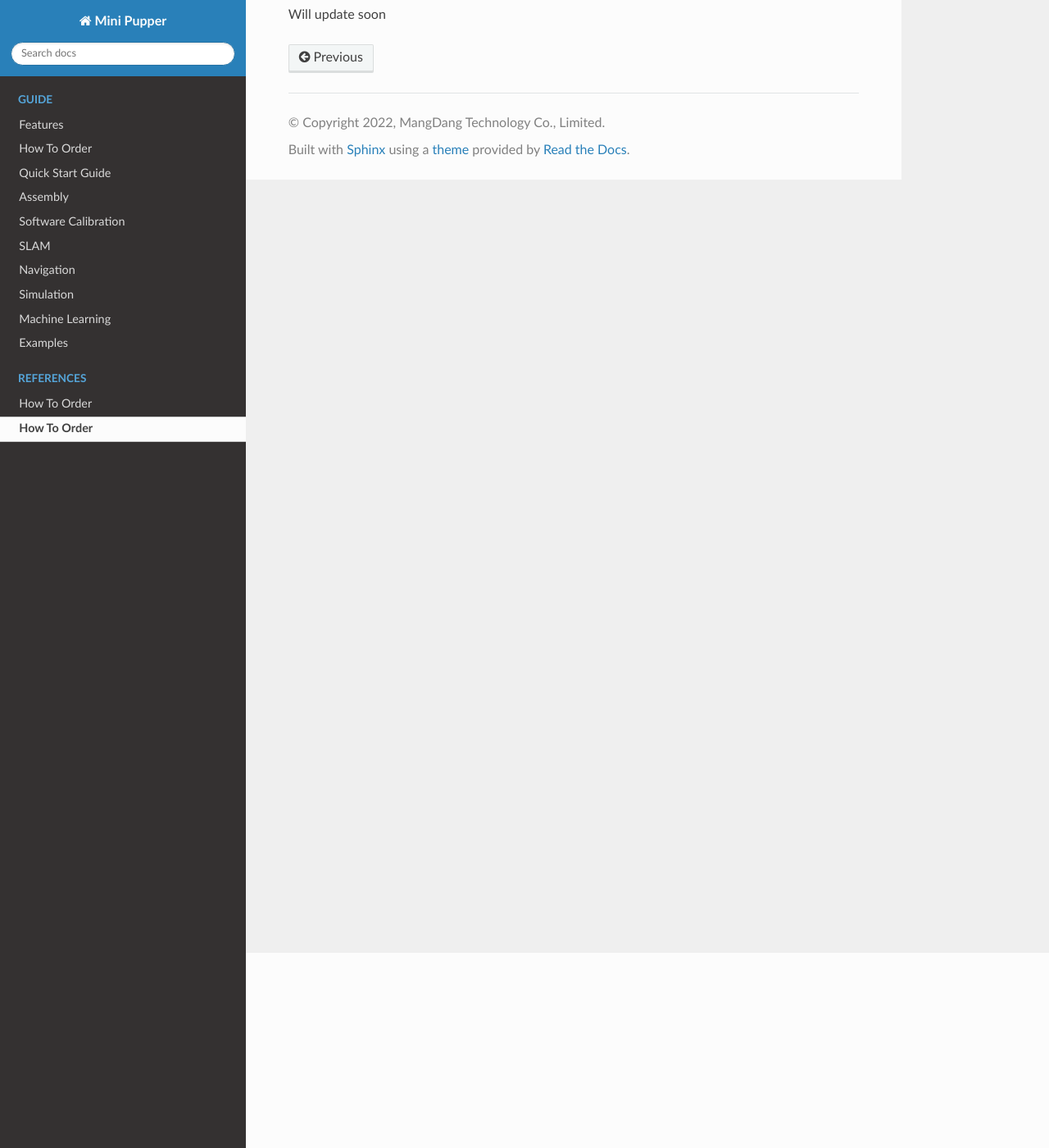
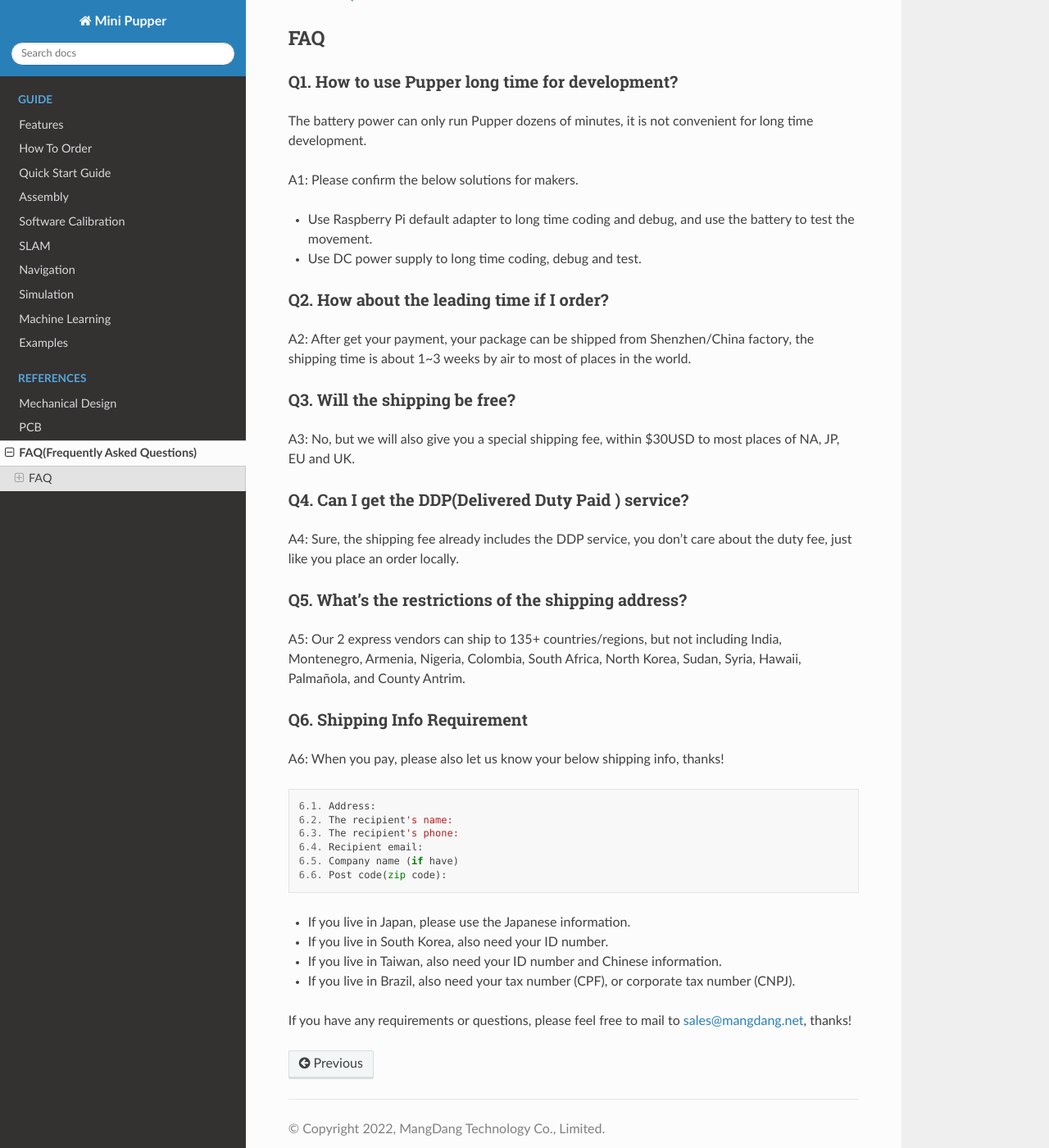
Before and after one commit to mangdangroboticsclub/MiniPupperDocs, a Sphinx documentation site: the page built from docs/reference/FAQ.rst, in a window 1280 px wide and 1400 px high, scrolled down 238 px. Shown: the whole window at 82% size. Built offline with Sphinx 7.4.7 and the Read the Docs theme 2.0.0, drawn with Linux system fonts in a browser that asks for light colours; pages that are not in the unit, such as notebooks, are missing from menus; some of the changed text lies outside the part shown.

Commit message:
Update PCB/FAQ/Design guide

```diff
--- a/docs/index.rst
+++ b/docs/index.rst
@@ -58,6 +58,6 @@ Many makers are contributing to Mini Pupper project, some parts referred to othe
     :maxdepth: 1
     :caption: References
 
-    reference/MechanicalDesign
+    reference/Design
     reference/PCB
     reference/FAQ
--- a/docs/reference/FAQ.rst
+++ b/docs/reference/FAQ.rst
@@ -1,7 +1,54 @@
-How To Order
-==============================
+=================
+FAQ(Frequently Asked Questions)
+=================
 
 .. contents::
   :depth: 2
 
-Will update soon
+FAQ
+-----
+
+Q1. How to use Pupper long time for development?
+^^^^^^
+The battery power can only run Pupper dozens of minutes, it is not convenient for long time development.
+
+A1: Please confirm the below solutions for makers.
+
+* Use Raspberry Pi default adapter to long time coding and debug, and use the battery to test the movement.
+* Use DC power supply to long time coding, debug and test.
+
+Q2. How about the leading time if I order?
+^^^^^^
+A2: After get your payment, your package can be shipped from Shenzhen/China factory, the shipping time is about 1~3 weeks by air to most of places in the world.
+
+Q3. Will the shipping be free?
+^^^^^^
+A3: No, but we will also give you a special shipping fee, within $30USD to most places of NA, JP, EU and UK.
+
+Q4. Can I get the DDP(Delivered Duty Paid ) service?
+^^^^^^
+A4: Sure, the shipping fee already includes the DDP service, you don't care about the duty fee, just like you place an order locally.
+
+Q5. What's the restrictions of the shipping address?
+^^^^^^
+A5: Our 2 express vendors can ship to 135+ countries/regions, but not including India, Montenegro, Armenia, Nigeria, Colombia, South Africa, North Korea, Sudan, Syria, Hawaii, Palmañola, and County Antrim.
+
+Q6. Shipping Info Requirement
+^^^^^^
+A6: When you pay, please also let us know your below shipping info, thanks!
+::
+
+	6.1. Address:
+	6.2. The recipient's name:
+	6.3. The recipient's phone:
+	6.4. Recipient email:
+	6.5. Company name (if have)
+	6.6. Post code(zip code):
+
+* If you live in Japan, please use the Japanese information.
+* If you live in South Korea, also need your ID number.
+* If you live in Taiwan, also need your ID number and Chinese information.
+* If you live in Brazil, also need your tax number (CPF), or corporate tax number (CNPJ).
+
+
+If you have any requirements or questions, please feel free to mail to sales@mangdang.net, thanks!
```
Also changed, not shown: docs/reference/Design.rst (+5 -2 lines), docs/reference/PCB.rst (+20 -3 lines).
